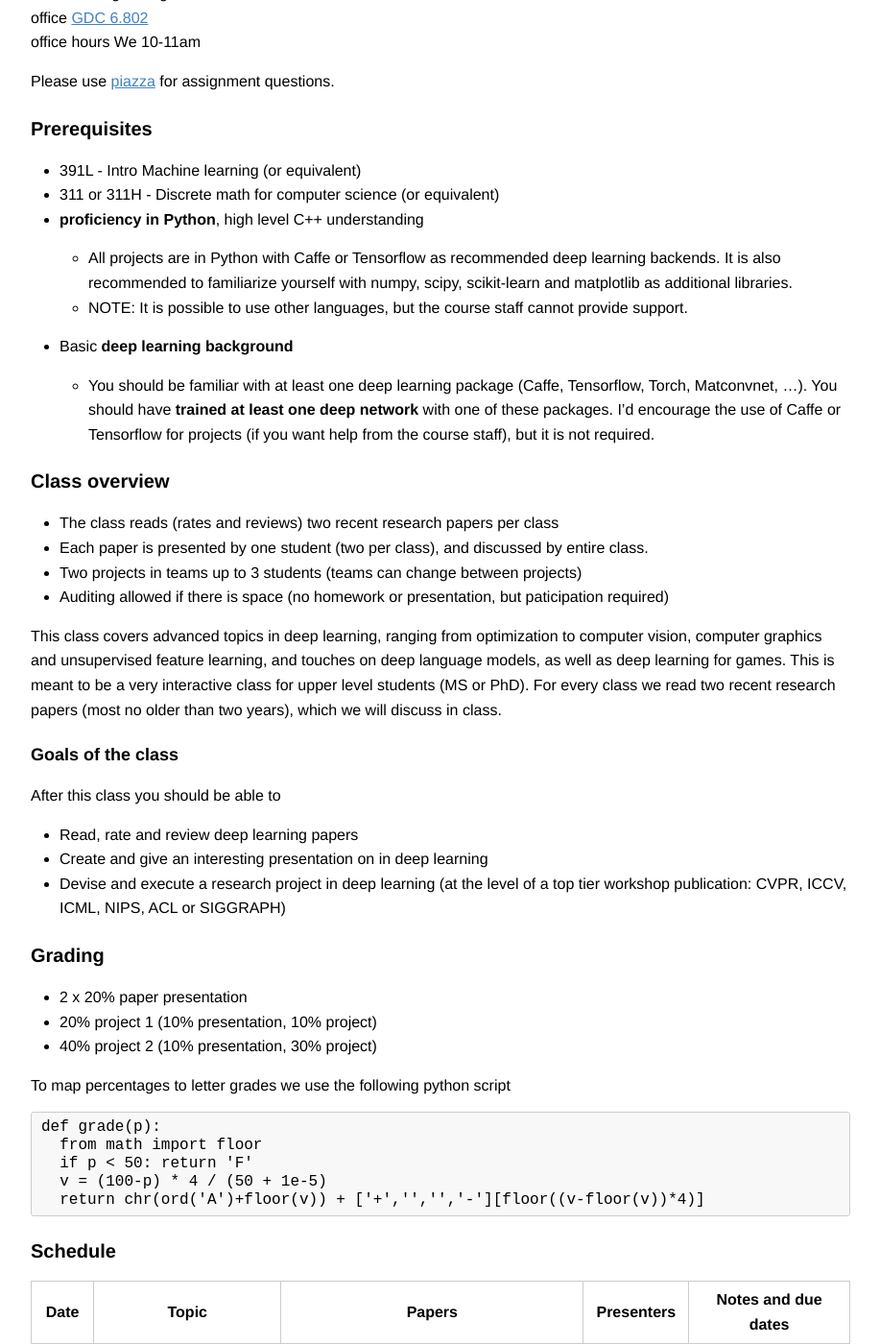
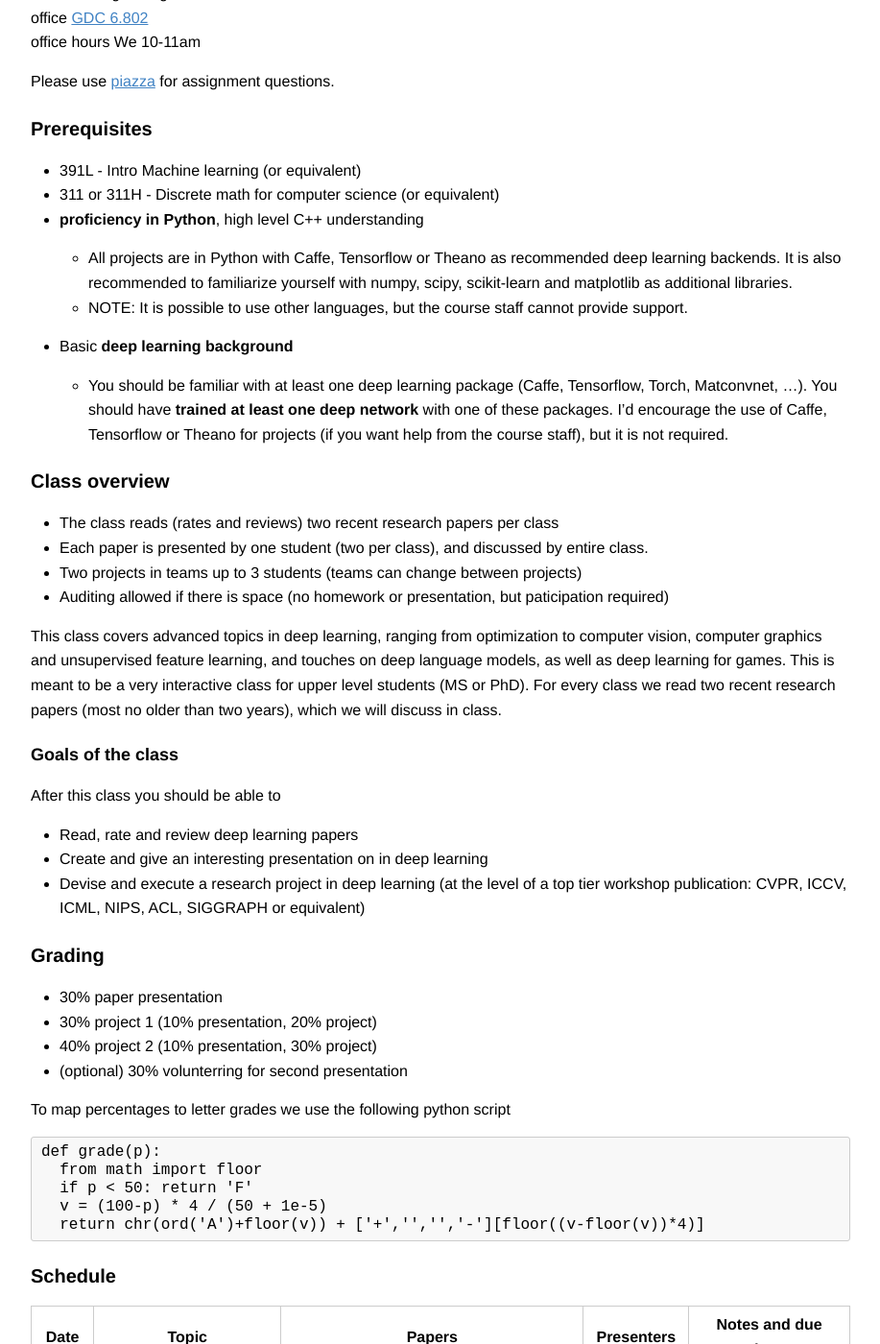
Before and after one commit to xiaoxiawu/CS395T, a Jekyll site: the page built from index.html, in a window 1280 px wide and 1400 px high, scrolled down 262 px. Shown: the whole window at 96% size, without its empty margins (181-1098 px from the left). Built offline with Jekyll 4.4.1, drawn with Linux system fonts in a browser that asks for light colours; some of the changed text lies outside the part shown.

Commit message:
Updating syllabus

```diff
--- a/_includes/syllabus.md
+++ b/_includes/syllabus.md
@@ -16,10 +16,10 @@ Please use [piazza]() for assignment questions.
  * 391L - Intro Machine learning  (or equivalent)
  * 311 or 311H - Discrete math for computer science (or equivalent)
  * **proficiency in Python**, high level C++ understanding
-   * All projects are in Python with Caffe or Tensorflow as recommended deep learning backends. It is also recommended to familiarize yourself with numpy, scipy, scikit-learn and matplotlib as additional libraries.
+   * All projects are in Python with Caffe, Tensorflow or Theano as recommended deep learning backends. It is also recommended to familiarize yourself with numpy, scipy, scikit-learn and matplotlib as additional libraries.
    * NOTE: It is possible to use other languages, but the course staff cannot provide support.
  * Basic **deep learning background**
-   * You should be familiar with at least one deep learning package (Caffe, Tensorflow, Torch, Matconvnet, ...). You should have **trained at least one deep network** with one of these packages. I'd encourage the use of Caffe or Tensorflow for projects (if you want help from the course staff), but it is not required.
+   * You should be familiar with at least one deep learning package (Caffe, Tensorflow, Torch, Matconvnet, ...). You should have **trained at least one deep network** with one of these packages. I'd encourage the use of Caffe, Tensorflow or Theano for projects (if you want help from the course staff), but it is not required.
 
 
 ### Class overview
@@ -35,12 +35,13 @@ After this class you should be able to
 
  * Read, rate and review deep learning papers
  * Create and give an interesting presentation on in deep learning
- * Devise and execute a research project in deep learning (at the level of a top tier workshop publication: CVPR, ICCV, ICML, NIPS, ACL or SIGGRAPH)
+ * Devise and execute a research project in deep learning (at the level of a top tier workshop publication: CVPR, ICCV, ICML, NIPS, ACL, SIGGRAPH or equivalent)
 
 ### Grading
- * 2 x 20%  paper presentation
- * 20%  project 1 (10% presentation, 10% project)
+ * 30%  paper presentation
+ * 30%  project 1 (10% presentation, 20% project)
  * 40%  project 2 (10% presentation, 30% project)
+ * (optional) 30%  volunterring for second presentation
 
 
 To map percentages to letter grades we use the following python script
@@ -87,38 +88,44 @@ def grade(p):
 | Dec 01 | Final project presentations | Format TBD | | |
 
 
+### Expected workload
+Estimates of required effort to pass the class are:
+ * 2-4 hours per week reading / reviewing papers
+ * 7 hours per semester (1/2 hour per week) preparing paper presentations
+ * 2-10 hours per week of programming
+
 ### General tips
- * Start the project early
-  * most deep neural networks take 1 day to train in a GPU
-  * let us know early if you don't have GPU access (first or second week)
+ * Start the projects early
+   * most deep neural networks take 1 day to train in a GPU
+   * let us know early if you don't have GPU access (first or second week)
  * read your assigned papers early and prepare the slides early
-  * a bad presentation will waste 30 min of your fellow students lives
-  * you have the option to get feedback on your slides ahead of time from the instructor
+   * a bad presentation will waste 30 min of your fellow students lives
+   * you have the option to get feedback on your slides ahead of time from the instructor
 
 #### Tips for reading/reviewing a paper
  * Just reading the paper is **not** sufficient
-  * Do **more** than merely summarizing the paper
-  * No paper is *trivial*
+   * Do **more** than merely summarizing the paper
+   * No paper is *trivial*
  * Question any decision and claim made by the authors
-  * It is the authors responsibility to convince you that their approach works better than prior (or simpler) alternatives
-  * If a claim is not backed by experiments or a citation (or backed by a wrong citation), you may assume it's wrong
+   * It is the authors responsibility to convince you that their approach works better than prior (or simpler) alternatives
+   * If a claim is not backed by experiments or a citation (or backed by a wrong citation), you may assume it's wrong
  * Think about how this fits with other peoples findings
-  * Is there a larger theme across a series of papers?
-  * Does it contradict other paper you know?
+   * Is there a larger theme across a series of papers?
+   * Does it contradict other paper you know?
  * Use colored markers
-  * Mark important things in one color
-  * Mark things you disagree with (you think are wrong) in a different color
+   * Mark important things in one color
+   * Mark things you disagree with (you think are wrong) in a different color
 
 #### Tips for presentations
  * Have a story
-  * Motivate well
-  * Provide context
+   * Motivate well
+   * Provide context
  * Make the presentation **visual**
-  * Use at least one picture/figure/graph per slide
-  * Walls of bulleted text are unacceptable
-  * Most mathematical concepts can first be expressed in a figure
+   * Use at least one picture/figure/graph per slide
+   * Walls of bulleted text are unacceptable
+   * Most mathematical concepts can first be expressed in a figure
  * Feel free to make things interactive
-  * as long as it fits into the time budget
+   * as long as it fits into the time budget
  * Show your slides to the instructor a week before the presentation
 
 ### Notes
```
